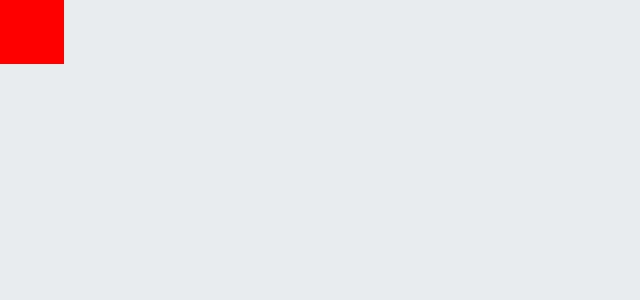
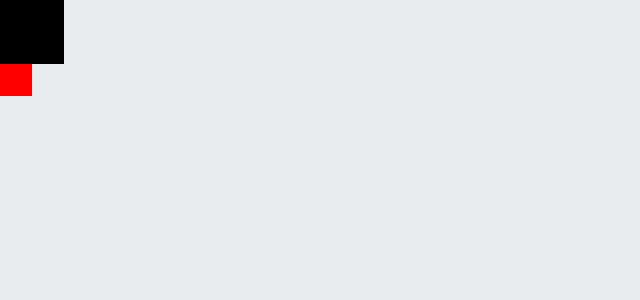
Before and after one commit to bnitech/technique-for-dealing-with-react, a React app: page / in a window 1280 px wide. Shown: the top 300 px of the page, without its empty margins (0-640 px from the left). Built offline with nearby package versions, Linux system fonts and the light colour scheme.

Commit message:
[dongbin] #15.3.2

```diff
--- a/src/App.tsx
+++ b/src/App.tsx
@@ -1,15 +1,15 @@
 import './App.css';
 import React from 'react';
 import ColorBox from './components/ColorBox';
-import ColorContext from './contexts/color';
+import { ColorProvider } from './contexts/color';
 
 const App = () => {
   return (
-    <ColorContext.Provider value={{ color: 'red' }}>
+    <ColorProvider>
       <div>
         <ColorBox />
       </div>
-    </ColorContext.Provider>
+    </ColorProvider>
   );
 };
 
--- a/src/components/ColorBox.tsx
+++ b/src/components/ColorBox.tsx
@@ -1,18 +1,27 @@
-import ColorContext from '../contexts/color';
+import { ColorConsumer } from '../contexts/color';
 
 const ColorBox = () => {
   return (
-    <ColorContext.Consumer>
+    <ColorConsumer>
       {(value) => (
+        <>
           <div
             style={{
               width: '64px',
               height: '64px',
-            background: value.color,
+              background: value?.state?.color,
             }}
           />
+          <div
+            style={{
+              width: '32px',
+              height: '32px',
+              background: value?.state?.subColor,
+            }}
+          />
+        </>
       )}
-    </ColorContext.Consumer>
+    </ColorConsumer>
   );
 };
 
```
Lines whose indentation alone changed are shown as unchanged.
